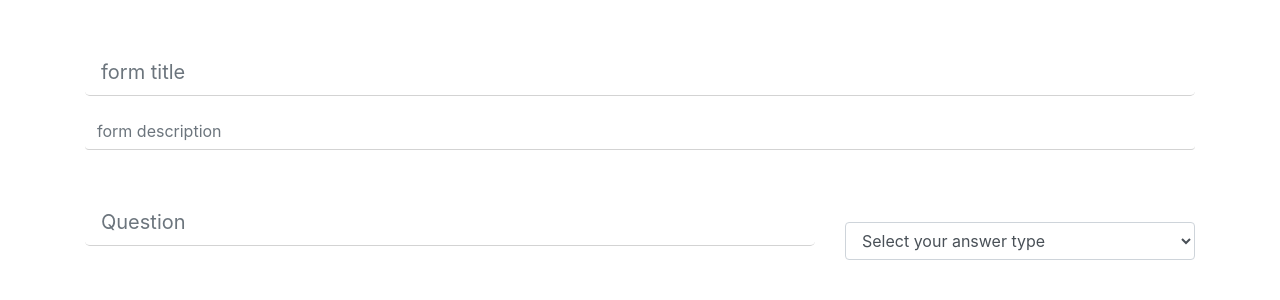
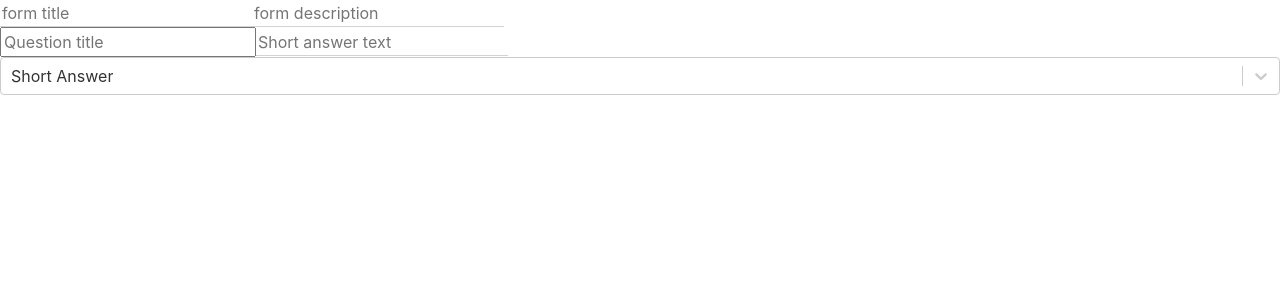
Before and after one commit to davxe/digiapt-task, a React (Create React App) app: page / in a window 1280 px wide. Shown: the top 300 px of the page. Built offline with nearby package versions, Linux system fonts and the light colour scheme.

Commit message:
add header and question form

```diff
--- a/package.json
+++ b/package.json
@@ -10,7 +10,8 @@
     "react": "^16.14.0",
     "react-bootstrap": "^1.3.0",
     "react-dom": "^16.14.0",
-    "react-scripts": "3.4.3"
+    "react-scripts": "3.4.3",
+    "react-select": "^3.1.0"
   },
   "scripts": {
     "start": "react-scripts start",
--- a/src/component/Form.js
+++ b/src/component/Form.js
@@ -1,109 +1,120 @@
-import React from 'react'
-import { Container, Form,Row,Col } from 'react-bootstrap'
+import React, { useState } from "react";
+import Select from "react-select";
 
-class QuestionForm extends React.Component{
-    constructor(){
-        super()
-        this.state={
-            question:'',
-            selection:'',
-            radioValue:[],
-            checkValue:[],
-            shortAnswer:'',
-            multiple:'',
-            checkbox:'',
+const data = [
+    {
+        value: "Short Answer",
+        label: "Short Answer",
+    },
+    {
+        value: "Multiple choice",
+        label: "Multiple choice",
+    },
+    {
+        value: "Checkboxes",
+        label: "Checkboxes",
+    },
+];
+
+const QuestionForm = () => {
+    const [allOptions, setAllOptions] = useState([{ type: "text", value: "" }]);
+    const handleChange = (e) => {
+        console.log(e.value);
+        if (e.value === "Short Answer")
+            setAllOptions([{ type: "text", value: "" }]);
+        else if (e.value === "Multiple choice") {
+            setAllOptions([{ type: "radio", value: "" }]);
+        } else {
+            setAllOptions([{ type: "checkbox", value: "" }]);
         }
-    }
-    handleChange=(e)=>{
-        this.setState({[e.target.name]:e.target.value})
-    }
-    render(){
-        console.log('state value',this.state)
-        return(
-            <div className='mt-5'>
-                <Container>
-                    <Form>
-                        <Row>
-                            <Col md={8}>
-                                <Form.Group controlId='formBasicQuestion'>
-                                    <Form.Control
-                                        type='text'
-                                        name='question'
-                                        value={this.state.question}
-                                        onChange={this.handleChange}
-                                        placeholder='Question'
-                                        size='lg'
-                                        required
-                                    />
-                                </Form.Group>
-                            </Col>
-                            <Col md={4}>
-                                <Form.Group controlId="answerType">
-                                    <Form.Label></Form.Label>
-                                    <Form.Control as="select" name='selection' value={this.state.selection} onChange={this.handleChange}>
-                                        <option value=''>Select your answer type</option>
-                                        <option value='shortAnswer'>Short Answer</option>
-                                        <option value='multiple'>Multiple Choice</option>
-                                        <option value='checkbox'>Check Boxes</option>
-                                    </Form.Control>
-                                </Form.Group>
-                            </Col>
-                        </Row>
+    };
+    let option = allOptions.map((e) => {
+        switch (e.type) {
+            case "text":
+                return (
+                    <input
+                        type="text"
+                        placeholder="Short answer text"
+                    />
+                );
 
-                        {
-                            (this.state.selection=='shortAnswer')?(
-                                <div>
-                                    <Row>
-                                        <Col md={8}>
-                                            <Form.Group controlId='formBasicShortAnswer'>
-                                                <Form.Control
-                                                    type='text'
-                                                    name='shortAnswer'
-                                                    value={this.state.shortAnswer}
-                                                    onChange={this.handleChange}
-                                                    placeholder='Short answer text'
-                                                    size='lg'
-                                                    required
-                                                />
-                                            </Form.Group>
-                                        </Col>
-                                    </Row>
+            case "radio":
+                return (
+                    <div>
+                        <input type="radio" id="rad" value={e} />
+                        <input
+                            type="text"
+                            placeholder="write something"
+                        />
+                    </div>
+                );
 
-                                </div>
-                            ):(this.state.selection=='multiple')?(
-                            <div>
-                               <Form.Group controlId='formBasicMultiple'>
-                                    <Form.Check inline label='option 1'
-                                        type='radio'
-                                        name='multilpe'
-                                        value={this.state.multiple}
-                                        onChange={this.handleChange}
-                                        size='lg'
-                                        required
-                                    />
-                                    </Form.Group>
-                            </div>
-                            ):(this.state.selection=='checkbox')?(
-                                <div>
-                                   <Form.Group controlId='formBasicCheckbox'>
-                                        <Form.Check inline label='option 1'
-                                            type='checkbox'
-                                            name='checkbox'
-                                            value={this.state.checkbox}
-                                            onChange={this.handleChange}
-                                            size='lg'
-                                            required
-                                        />{
+            case "checkbox":
+                return (
+                    <div>
+                        <input type="checkbox" id="rad" value={e} />
+                        <input
+                            type="text"
+                            placeholder="write something"
+                        />
+                    </div>
+                );
 
-                                        }
-                                        </Form.Group>
-                                </div>
-                                ):''
-                        }
-                    </Form>
-                </Container>
+            default:
+                return null;
+        }
+    });
+
+    const addSameOption = () => {
+        console.log(allOptions);
+        setAllOptions([...allOptions, { type: allOptions[0].type, value: "" }]);
+    };
+    const addTextOption = () => {
+        setAllOptions([...allOptions, { type: "text", value: "" }]);
+    };
+    let addOther =
+        allOptions[allOptions.length - 1].type !== "text" &&
+        allOptions.length < 5 ? (
+            <div>
+                <input type={allOptions[0].type} />
+                <span
+                    onClick={addSameOption}
+
+                    role="button"
+                >
+                    Add option or
+                </span>
+                <span
+
+                    onClick={addTextOption}
+
+                    role="button"
+                >
+                    {" "}
+                    add &quot;Other&quot;
+                </span>
             </div>
-        )
-    }
-}
-export default QuestionForm
+        ) : null;
+
+    return (
+        <div>
+            <div >
+                <input
+                    id="form-title"
+                    placeholder="Question title"
+                />
+                {option}
+                {addOther}
+            </div>
+            <div>
+                <Select
+                    defaultValue={data[0]}
+                    options={data}
+                    onChange={handleChange}
+                />
+            </div>
+        </div>
+    );
+};
+
+export default QuestionForm;
--- a/src/component/Header.js
+++ b/src/component/Header.js
@@ -1,5 +1,4 @@
 import React from 'react'
-import {Form, Container, Card} from 'react-bootstrap'
 class Header extends React.Component{
     constructor(){
         super()
@@ -11,32 +10,17 @@ class Header extends React.Component{
     handleChange=(e)=>{
         this.setState({[e.target.name]:e.target.value})
     }
-    handleSubmit=(e)=>{
-        e.preventDefault()
-        const formData={
-            title:this.state.title,
-            description:this.state.description
-        }
-        console.log('form data',formData)
-    }
     render(){
         return (
-            <div className='mt-5'>
-                <Container>
-                        <Form onSubmit={this.handleSubmit}>
-                            <Form.Group controlId='formBasicTitle'>
-                                <Form.Control
+            <div>
+                <input
                     type='text'
                     name='title'
                     value={this.state.title}
                     onChange={this.handleChange}
                     placeholder='form title'
-                                    size='lg'
-                                    required
                 />
-                            </Form.Group>
-                            <Form.Group controlId='formBasicDescription'>
-                                <Form.Control
+                <input
                     type='text'
                     name='description'
                     value={this.state.description}
@@ -44,9 +28,6 @@ class Header extends React.Component{
                     placeholder='form description'
                     required
                 />
-                            </Form.Group>
-                        </Form>
-                </Container>
             </div>
         )
     }
```
Also changed, not shown: 1 other file (tests, documents, lock files or other folders). Lines whose indentation alone changed are shown as unchanged.
